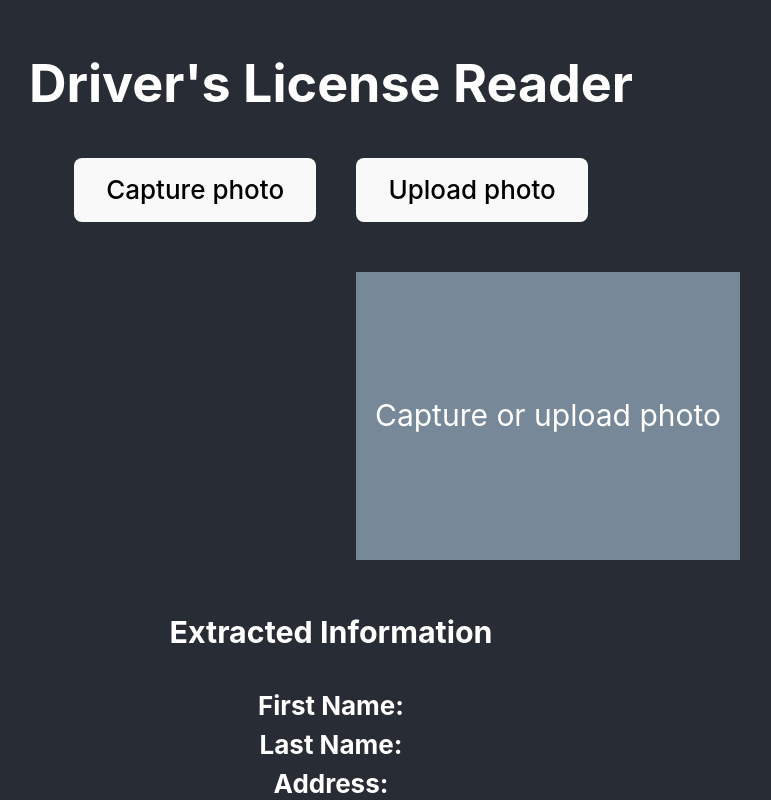
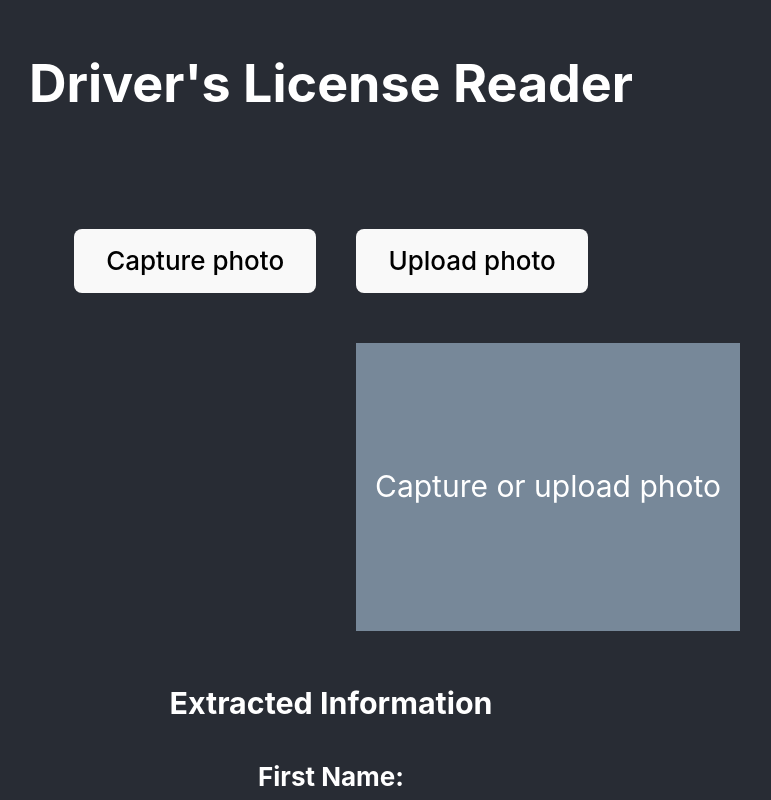
Before and after one commit to hwang1607/dl-reader, a React (Vite) app in the folder client/: page / in a window 1280 px wide. Shown: the top 800 px of the page, without its empty margins (309-1080 px from the left). Built offline with nearby package versions, Linux system fonts and the light colour scheme; no server answers.

Commit message:
add waiting text

```diff
--- a/client/src/WebcamCapture.jsx
+++ b/client/src/WebcamCapture.jsx
@@ -20,6 +20,7 @@ const WebcamCapture = () => {
     issuanceDate: "",
     expirationDate: "",
   });
+  const [ocrProcessing, setOcrProcessing] = useState(false); // State to track OCR processing
 
   useEffect(() => {
     cv.onRuntimeInitialized = () => {
@@ -49,6 +50,8 @@ const WebcamCapture = () => {
       context.drawImage(img, 0, 0, img.width, img.height);
 
       const src = cv.imread(canvas);
+
+      setOcrProcessing(true); // Set to true before starting OCR
 
       // Convert the image to grayscale
       const gray = new cv.Mat();
@@ -83,9 +86,11 @@ const WebcamCapture = () => {
           // Here you can call `parseDriverLicenseData` with the `text`
           const parsedData = parseDriverLicenseData(text);
           setExtractedData(parsedData); // Update state with parsed data
+          setOcrProcessing(false); // Set to false after OCR completes
         })
         .catch((err) => {
           console.error("Error during OCR:", err); // Handle any errors
+          setOcrProcessing(false); // Set to false after OCR completes
         });
 
       // Clean up
@@ -109,7 +114,6 @@ const WebcamCapture = () => {
     const lines = text.split("\n");
     for (let i = 0; i < lines.length; i++) {
       lines[i] = lines[i].toUpperCase();
-      console.log(lines[i].toUpperCase());
       if (lines[i].includes("LN")) {
         data.lastName = lines[i].split("LN")[1].trim();
       }
@@ -125,7 +129,9 @@ const WebcamCapture = () => {
         }
       }
       if (lines[i].includes("EXP")) {
-        data.expirationDate = lines[i].split("EXP")[1].trim();
+        let expText = lines[i].split("EXP")[1].trim(); // Get the text after "EXP"
+        let firstElement = expText.split(" ")[0]; // Split by spaces and take the first element
+        data.expirationDate = firstElement;
       }
       if (lines[i].includes("ISS")) {
         if (lines[i + 1]) {
@@ -147,6 +153,21 @@ const WebcamCapture = () => {
 
   return (
     <Fragment>
+      <div
+        style={{
+          display: "flex",
+          flexDirection: "column",
+          alignItems: "center",
+        }}
+      >
+        {ocrProcessing ? ( // Display a message based on the OCR processing state
+          <div style={{ marginTop: "2vh", marginBottom: "2vh" }}>
+            Processing image...
+          </div>
+        ) : (
+          <div style={{ marginTop: "2vh", marginBottom: "2vh" }}>&nbsp;</div>
+        )}
+      </div>
       <div className="button-container">
         <button
           onClick={capture}
```
